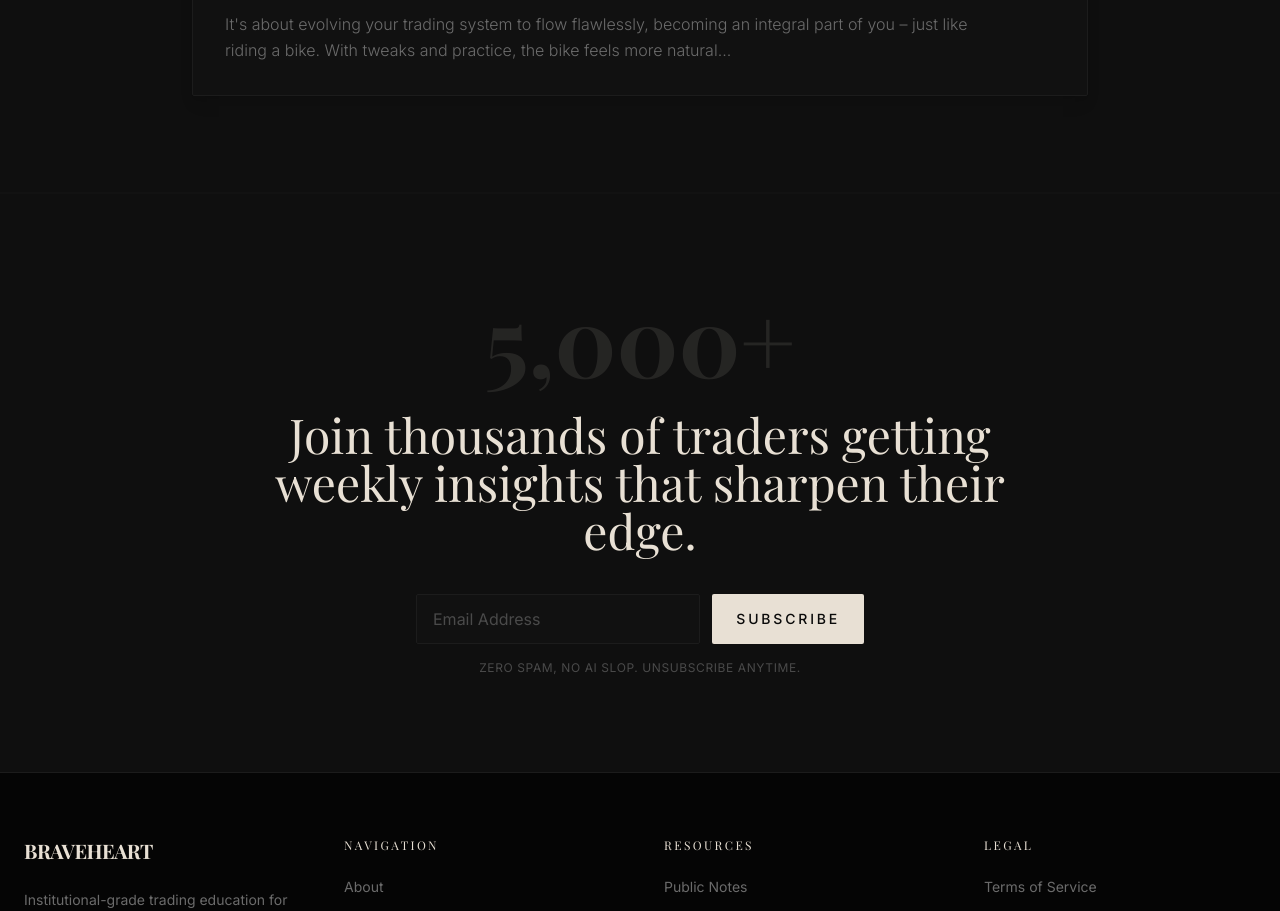
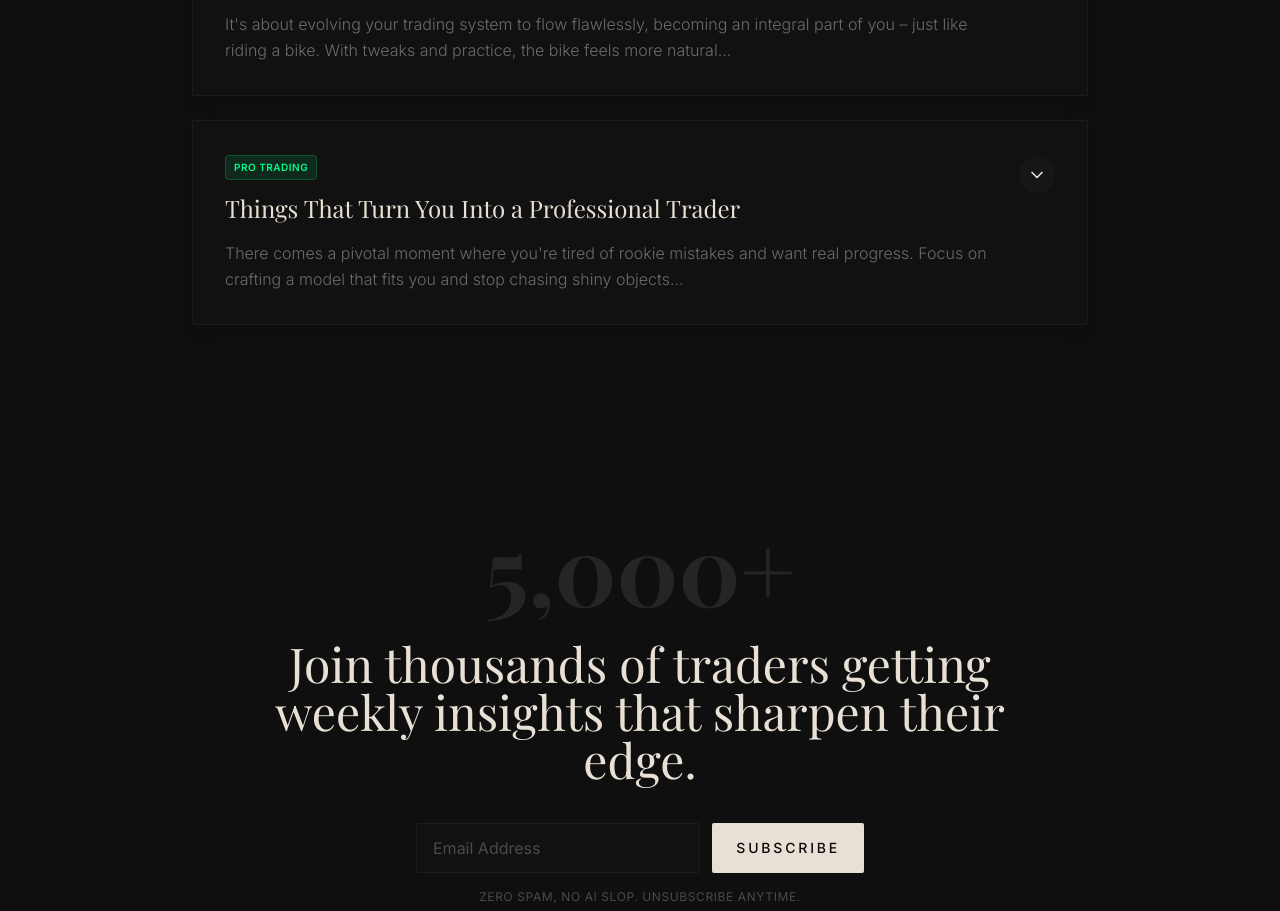
Before and after one commit to oliverhurd/team-bht, a React (Vite) app: page / in a window 1280 px wide. Shown: the part 2860-3771 px from the top of the page. Built offline with nearby package versions, Linux system fonts and the light colour scheme; no server answers; a web font is replaced by a local one.

Commit message:
Add third newsletter example card: Professional Trader pointers

```diff
--- a/src/components/ExampleInsights.tsx
+++ b/src/components/ExampleInsights.tsx
@@ -4,6 +4,7 @@
 export function ExampleInsights() {
   const [isExpanded, setIsExpanded] = useState(false);
   const [isExpandedSecond, setIsExpandedSecond] = useState(false);
+  const [isExpandedThird, setIsExpandedThird] = useState(false);
   return (
     <section className="w-full px-6 py-24 bg-[#0F0F0F] border-y border-brave-border/30">
       <div className="max-w-4xl mx-auto">
@@ -439,6 +440,86 @@
             }
           </AnimatePresence>
         </div>
+
+        {/* Third example: Professional Trader pointers */}
+        <div className="bg-brave-card border border-brave-border rounded-sm overflow-hidden shadow-lg transition-all duration-300 hover:border-brave-border/80 mt-6">
+          {/* Header / Summary */}
+          <div
+            className="p-6 md:p-8 cursor-pointer"
+            onClick={() => setIsExpandedThird(!isExpandedThird)}>
+
+            <div className="flex justify-between items-start gap-4">
+              <div className="flex-1">
+                <span className="inline-block px-2 py-1 bg-[#00ff88]/10 text-[#00ff88] text-[10px] font-bold tracking-wider uppercase rounded mb-3 border border-[#00ff88]/20">
+                  Pro Trading
+                </span>
+                <h3 className="text-xl md:text-2xl font-serif text-brave-text-primary mb-4">
+                  Things That Turn You Into a Professional Trader
+                </h3>
+                {!isExpandedThird &&
+                <p className="text-brave-text-secondary font-light leading-relaxed line-clamp-2 md:line-clamp-none">
+                    There comes a pivotal moment where you're tired of rookie mistakes and want real progress. Focus on crafting a model that fits you and stop chasing shiny objects...
+                  </p>
+                }
+              </div>
+              <button className="mt-1 p-2 rounded-full bg-[#161616] text-brave-text-primary hover:bg-[#222] transition-colors flex-shrink-0">
+                {isExpandedThird ?
+                <ChevronUp className="w-5 h-5" /> :
+
+                <ChevronDown className="w-5 h-5" />
+                }
+              </button>
+            </div>
+          </div>
+
+          {/* Expanded Content */}
+          <AnimatePresence>
+            {isExpandedThird &&
+            <motion.div
+              initial={{
+                height: 0,
+                opacity: 0
+              }}
+              animate={{
+                height: 'auto',
+                opacity: 1
+              }}
+              exit={{
+                height: 0,
+                opacity: 0
+              }}
+              transition={{
+                duration: 0.4,
+                ease: 'easeInOut'
+              }}>
+
+                <div className="px-6 md:px-8 pb-8 pt-0 text-brave-text-secondary font-light leading-relaxed space-y-6 border-t border-brave-border/30 mt-2">
+                  <div className="pt-6 space-y-6 text-base md:text-lg">
+                    <p>There comes a pivotal moment in an aspiring Trader's journey where they reach a point where they are tired of making rookie mistakes and want to start making real progress towards becoming a Professional Trader.</p>
+                    <p>Unfortunately, lots of mainstream trading education will preach the obvious:</p>
+                    <ul className="list-disc pl-5 space-y-2 marker:text-brave-accent">
+                      <li>Emotional Discipline</li>
+                      <li>Risk Management</li>
+                      <li>Mindset</li>
+                    </ul>
+                    <p>You know these things are the fundamentals of Professional Trading, yet, you still repeat the same mistakes over and over again in the heat of the moment.</p>
+                    <p>So this week, I will write you a few pointers on how to find lasting consistent results and reach professional trading status.</p>
+                    <h4 className="text-xl font-serif text-brave-text-primary">Things that turn you into a Professional Trader:</h4>
+                    <ol className="list-decimal pl-5 space-y-2 marker:text-brave-accent">
+                      <li><strong>Stop Chasing the Shiny Object</strong><br/>Focus on first crafting a trading model that is unique and fits your Trading Archetype. If you have 3-6 Months of trading experience, this should become clear already. When it does, craft a model that is bespoke to you, and stick to it. Focus on the fundamentals that make your model function and enhance the edge in your favor. Every trading professional has losses. These are things we can't control. Michael Jordan had losing games. Kobe Bryant had losing games. However, these losses become reference experiences. Build enough reference experiences and iterate your system by studying the feedback. Your trading model will evolve to version 2.0, 3.0, and beyond. This is the hard work you must go through, however, with this process, your trading model would have advanced exponentially. Think of Iron Man and his first suit.</li>
+                      <li><strong>Focus on Probabilities</strong><br/>Know when you are trading within conditions that give you your statistical edge vs when you are not. The problem aspiring traders make is they put too much emphasis on the 'trade signal' and 'entry pattern', they forget to align their trading with a proper context, narrative, or framework. Stop fixating on the piece, and focus on the entire puzzle. When we focus on the puzzle instead, we focus on probabilities. By focusing on probabilities, the potential outcome of the trade is more important than a 'flashing trade signal' or 'lottery ticket spin'. This is the birth of trading wisdom. This is what makes Market Veterans.</li>
+                      <li><strong>Focus on your Edge</strong><br/>Know your edge systematically. Similar to how a technician can know where each cable gets plugged 'blindfolded'. This is how you stay calm and present during the 'heat' of trading, and trade systematically according to your edge. Never stray away from your Edge as well. You have identified exactly the process of how you extract winning trades out of the market. And when you start to stray away from that, then you are no longer trading consistent to your edge. This is why you will fail to be consistent in your results as well. Trust your edge. Trust that setups will repeat, and trades will pan out over a sequence of trades. With enough reference experience and iteration, your edge will become the north-star of your trading career.</li>
+                    </ol>
+                    <p>So here are the pointers you must remember at the forefront of your mind before every trading action. When you are making decisions that are not aligned with these pointers, that's when things can start to tumble and turn into a downward spiral.</p>
+                    <p>To avoid the momentum of the downward spiral building, take a deep breath in, deep breath out, and just focus on the fundamental pointers above. Start fresh, and do it right this time. Fall 7 times, come back 8. Better.</p>
+                    <p>More soon,</p>
+                    <p className="font-serif text-brave-accent">-Oliver</p>
+                  </div>
+                </div>
+              </motion.div>
+            }
+          </AnimatePresence>
+        </div>
       </div>
     </section>);
 
```
